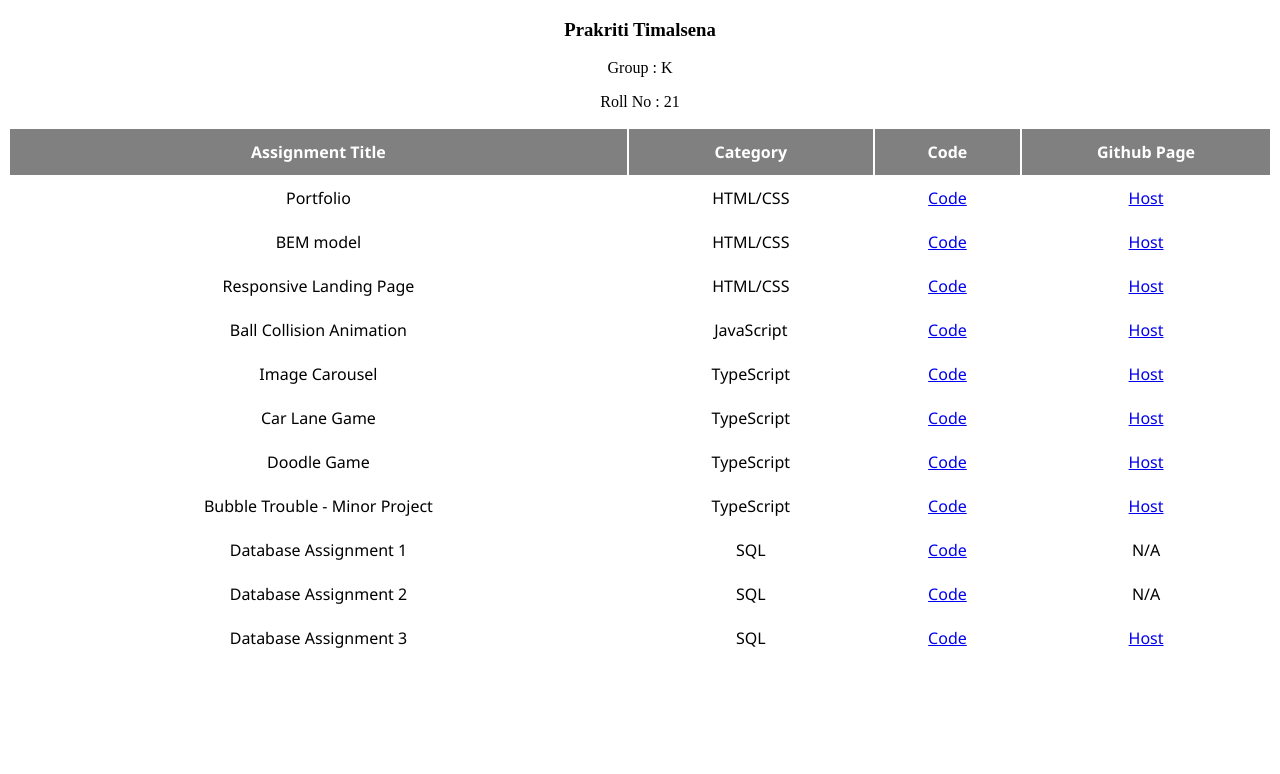
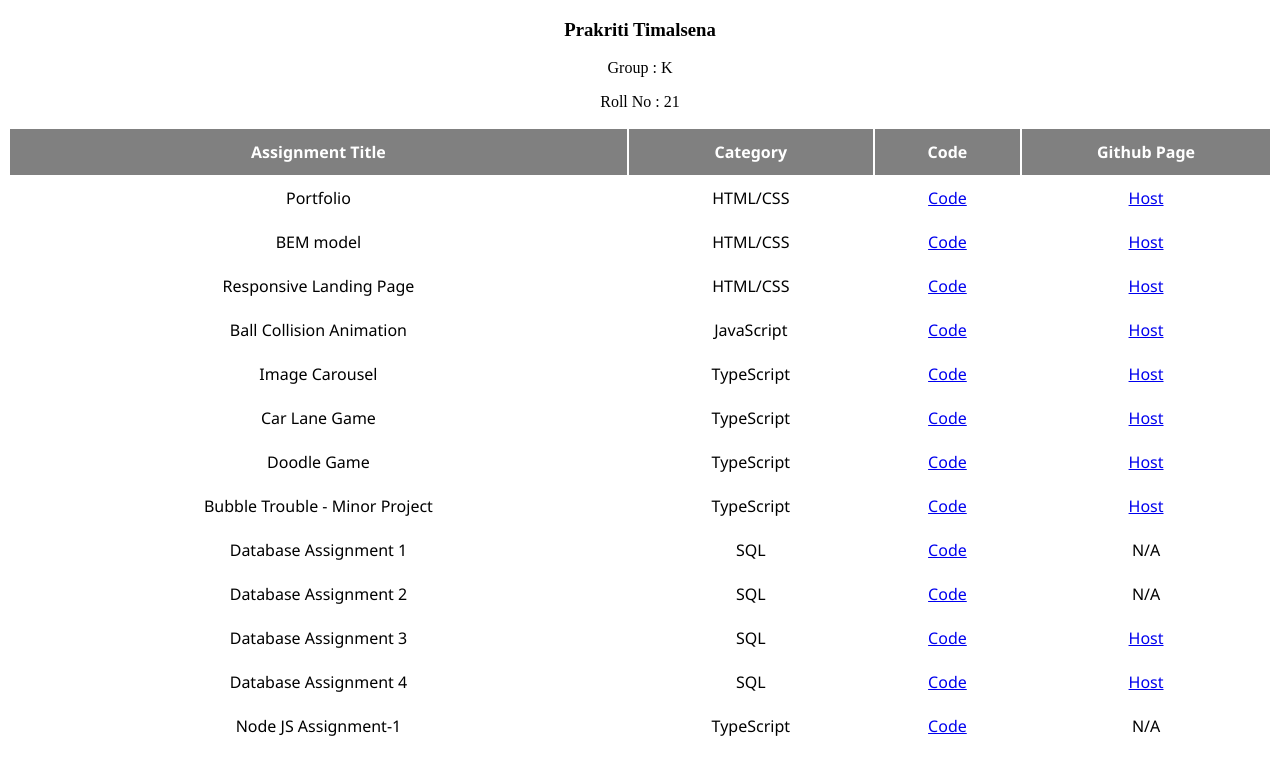
Before and after one commit to Prakriti03/LF-Assignment-Table, a plain HTML site: page index.html in a window 1280 px wide. Drawn offline with Linux system fonts and the light colour scheme.

Commit message:
feat : add node assignment-1

```diff
--- a/index.html
+++ b/index.html
@@ -85,6 +85,18 @@
             <td><a href="https://github.com/Prakriti03/LF-dbAssignments.git" target="_blank">Code</a></th>
             <td><a href = "https://www.evernote.com/shard/s519/client/snv?isnewsnv=true&noteGuid=668e0487-5a2f-2174-a7a9-14a7a3ab2171&noteKey=pOpIC4R7Q7dXYXRYLYGCBU8yEV4a1XOoGse9tJn7Zxj8IeAVmgLrReWQyA&sn=https%3A%2F%2Fwww.evernote.com%2Fshard%2Fs519%2Fsh%2F668e0487-5a2f-2174-a7a9-14a7a3ab2171%2FpOpIC4R7Q7dXYXRYLYGCBU8yEV4a1XOoGse9tJn7Zxj8IeAVmgLrReWQyA&title=Assignment-3" target ="_blank">Host</a></th>
         </tr>
+        <tr>
+            <td>Database Assignment 4</th>
+            <td>SQL</th>
+            <td><a href="https://github.com/Prakriti03/LF-dbAssignments.git" target="_blank">Code</a></th>
+            <td><a href="https://www.evernote.com/shard/s519/client/snv?isnewsnv=true&noteGuid=3feafd44-cab4-67b9-28d2-c1189e4da633&noteKey=UOsfS0tOtCfnlsMPdY-Xbwg4ZtALRwTa8Uzdhwis9uhdj1laUVm9nrQWCA&sn=https%3A%2F%2Fwww.evernote.com%2Fshard%2Fs519%2Fsh%2F3feafd44-cab4-67b9-28d2-c1189e4da633%2FUOsfS0tOtCfnlsMPdY-Xbwg4ZtALRwTa8Uzdhwis9uhdj1laUVm9nrQWCA&title=Assignment%2B4" target="_blank">Host</a></td>
+        </tr>
+        <tr>
+            <td>Node JS Assignment-1</th>
+            <td>TypeScript</th>
+            <td><a href="https://github.com/Prakriti03/todo-API.git" target="_blank">Code</a></th>
+            <td><a>N/A</a></td>
+        </tr>
       </table>
 
 </body>
```
